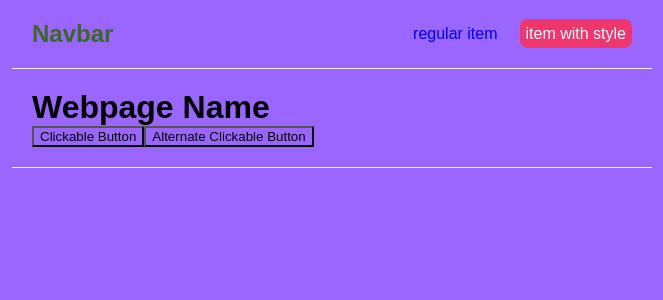
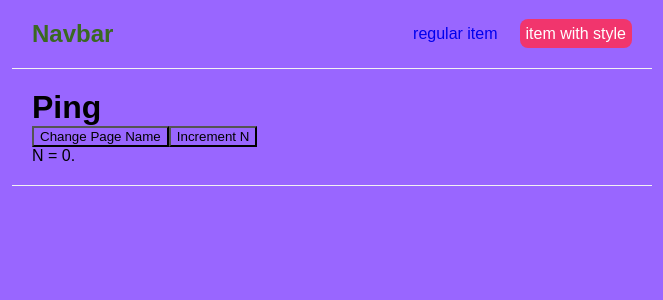
Before and after one commit to j-stillman/react-tutorial-project, a React (Create React App) app: page / in a window 1280 px wide. Shown: the top 300 px of the page, without its empty margins (308-971 px from the left). Built offline with nearby package versions, Linux system fonts and the light colour scheme.

Commit message:
Learning useState Hook (reactive values)

```diff
--- a/src/Home.js
+++ b/src/Home.js
@@ -1,19 +1,40 @@
+
+// You may have noticed that variables declared inside a component do NOT change onscreen. For example,
+// the variable title = "Webpage Name" is inserted into the h1 tags.
+// But if we changed the title value, the title on the webpage wouldn't change.
+// To fix this, we need to make the variables "reactive" to changes. That's where the useState hook comes in.
+import { useState } from 'react'
+
+
 const Home = () => {
 
+    // We will need to make some changes to this title variable if we are to dynamically change the value
+    //const title = "Webpage Name";
+    const [title, setTitle] = useState('Ping');
+    // The above declares a pair-array where the first element is the variable, and the second is the function name for setting it.
+    // useState('') makes this possible
+
+    // Reactive value for number of clicks done on the alternate button
+    const [clicks, setClicks] = useState(0);
 
     const handleClick = () => {
         console.log("Button clicked!");
+        // When the button is clicked, let's alternate the title between "Webpage" and "Website".
+        switch(title) {
+            case 'Ping': setTitle('Pong'); break;
+            case 'Pong': setTitle('Ping'); break;
+            default: setTitle('Ping');
+        }
     }
     const handleClickAlt = (n) => {
         console.log(`n is ${n}`);
+        setClicks(clicks + 1);
     }
-
-    const title = "Webpage Name";
 
     return (
         <div className="home">
             <h1>{ title }</h1>
-            <button onClick={handleClick}>Clickable Button</button>
+            <button onClick={handleClick}>Change Page Name</button>
 
             {/* Note: to pass arguments to a function from button onClick, you
             can write it as an anonymous function () => { ... } where ... is the code
@@ -25,8 +46,9 @@ const Home = () => {
                 console.log("Below is handleClickAlt(n) where n is a random number between 0 and 10.");
                 handleClickAlt(Math.random() * 10);
             }}>
-                Alternate Clickable Button
+                Increment N
             </button>
+            <p>N = { clicks }.</p>
         </div>
     );
 }
```
